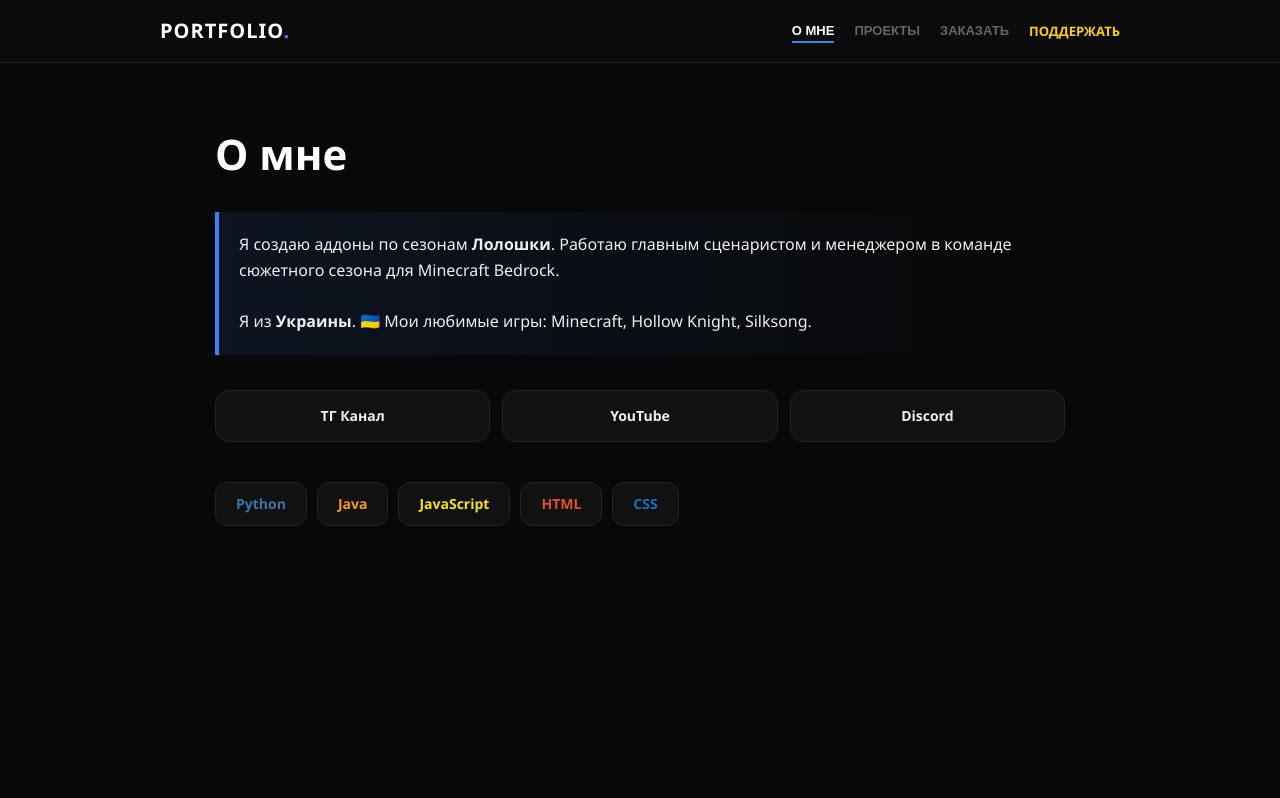
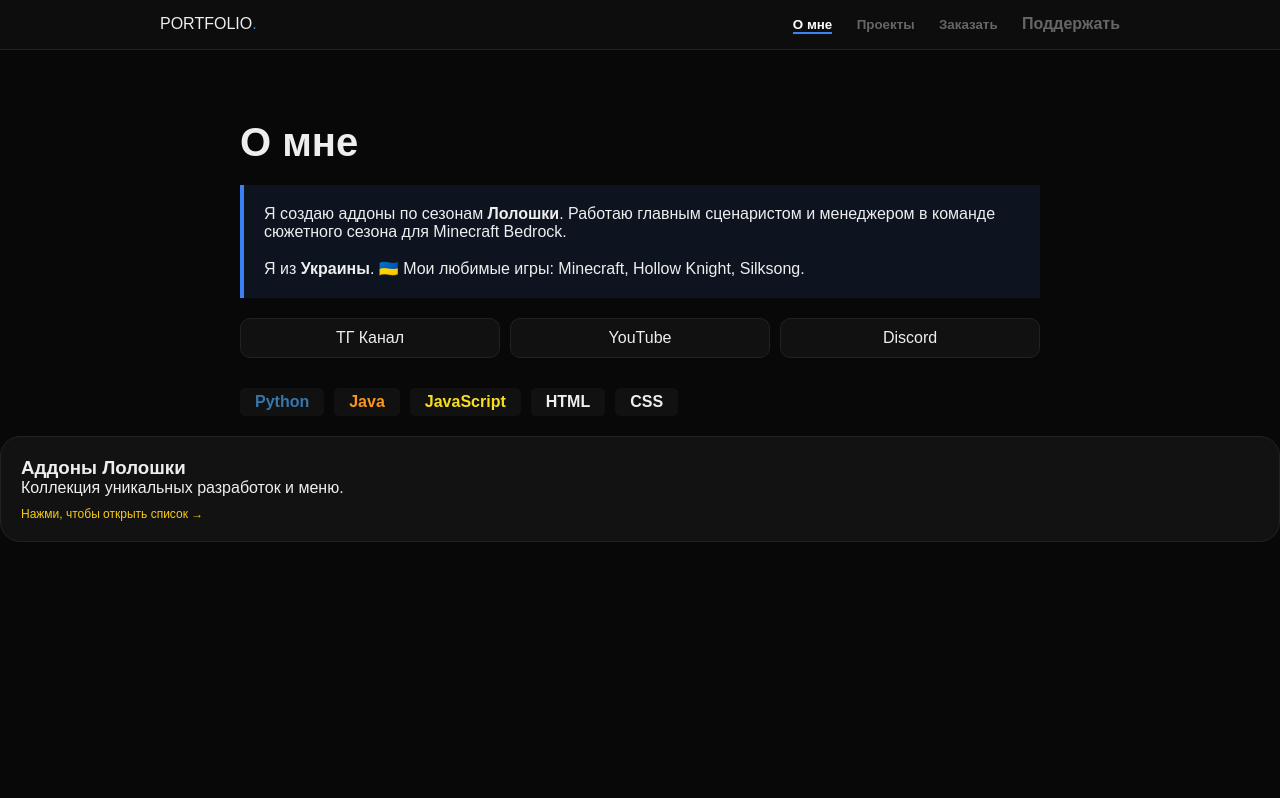
Before and after one commit to timewatcher659/TimeWatcher-portfolio, a plain HTML site: page index.html in a window 1280 px wide. Shown: the top 798 px of the page. Drawn offline with Linux system fonts and the light colour scheme.

Commit message:
Refactor CSS styles for improved consistency

```diff
--- a/style.css
+++ b/style.css
@@ -1,306 +1,34 @@
-/* --- БАЗОВЫЕ НАСТРОЙКИ --- */
-* {
-    margin: 0;
-    padding: 0;
-    box-sizing: border-box;
-    -webkit-tap-highlight-color: transparent;
-}
+* { margin: 0; padding: 0; box-sizing: border-box; }
+body { background-color: #080808; color: #eee; font-family: sans-serif; }
 
-body {
-    background-color: #080808;
-    color: #eeeeee;
-    font-family: 'Segoe UI', system-ui, sans-serif;
-    line-height: 1.6;
-    overflow-x: hidden;
-}
+.navbar { position: fixed; top: 0; width: 100%; background: #0d0d0d; border-bottom: 1px solid #222; padding: 15px 0; z-index: 1000; }
+.nav-container { max-width: 1000px; margin: 0 auto; display: flex; justify-content: space-between; padding: 0 20px; }
+.logo span { color: #3b82f6; }
+.nav-links button, .donate-link-anchor { background: none; border: none; color: #666; margin-left: 20px; cursor: pointer; text-decoration: none; font-weight: bold; }
+.nav-links button.active { color: #fff; border-bottom: 2px solid #3b82f6; }
 
-/* --- НАВИГАЦИЯ --- */
-.navbar {
-    position: fixed;
-    top: 0;
-    width: 100%;
-    background: rgba(13, 13, 13, 0.9);
-    backdrop-filter: blur(15px);
-    border-bottom: 1px solid #222;
-    padding: 15px 0;
-    z-index: 1000;
-}
+.main-content { margin-top: 100px; padding: 20px; display: flex; justify-content: center; }
+.page { display: none; max-width: 800px; width: 100%; }
+.page.active { display: block; }
 
-.nav-container {
-    max-width: 1000px;
-    margin: 0 auto;
-    display: flex;
-    justify-content: space-between;
-    align-items: center;
-    padding: 0 20px;
-}
+.title { font-size: 40px; margin-bottom: 20px; }
+.description-box { border-left: 4px solid #3b82f6; padding: 20px; background: rgba(59, 130, 246, 0.1); margin-bottom: 20px; }
 
-.logo {
-    font-size: 20px;
-    font-weight: 900;
-    color: #fff;
-    letter-spacing: 1px;
-}
-.logo span { color: #3b82f6; }
+.social-links { display: grid; grid-template-columns: repeat(auto-fit, minmax(150px, 1fr)); gap: 10px; margin-bottom: 30px; }
+.social-item { background: #111; border: 1px solid #222; padding: 10px; border-radius: 10px; color: #eee; text-decoration: none; text-align: center; }
 
-.nav-links { display: flex; align-items: center; }
-.nav-links button, .donate-link-anchor {
-    background: none;
-    border: none;
-    color: #666;
-    margin-left: 20px;
-    font-weight: 700;
-    font-size: 13px;
-    cursor: pointer;
-    text-decoration: none;
-    transition: 0.3s;
-    position: relative;
-    text-transform: uppercase;
-}
+.grid { display: grid; grid-template-columns: 1fr 1fr; gap: 20px; }
+.card { background: #121212; border: 1px solid #222; padding: 20px; border-radius: 20px; cursor: pointer; }
+.click-hint { color: #3b82f6; font-size: 12px; margin-top: 10px; display: block; }
 
-.nav-links button.active, .nav-links button:hover { color: #fff; }
-.nav-links button::after, .donate-link-anchor::after {
-    content: '';
-    position: absolute;
-    bottom: -5px;
-    left: 0;
-    width: 0;
-    height: 2px;
-    background: #3b82f6;
-    transition: 0.3s;
-}
-.nav-links button.active::after, .nav-links button:hover::after { width: 100%; }
+.modal { display: none; position: fixed; top: 0; left: 0; width: 100%; height: 100%; background: rgba(0,0,0,0.9); z-index: 2000; justify-content: center; align-items: center; }
+.modal-content { background: #0f0f0f; border: 1px solid #333; padding: 20px; border-radius: 20px; width: 90%; max-width: 450px; position: relative; }
+.close-btn { position: absolute; top: 10px; right: 15px; cursor: pointer; font-size: 24px; }
+.modal-divider { height: 1px; background: #222; margin: 15px 0; }
 
-.donate-link-anchor { color: #facc15 !important; }
-.donate-link-anchor::after { background: #facc15; }
+.addon-list-item { background: #161616; padding: 15px; border-radius: 15px; display: flex; justify-content: space-between; align-items: center; cursor: pointer; margin-bottom: 10px; }
+.contact-button { display: block; background: #3b82f6; color: #fff; padding: 15px; border-radius: 10px; text-align: center; text-decoration: none; margin-top: 10px; }
 
-/* --- ОСНОВНОЙ КОНТЕНТ --- */
-.main-content {
-    margin-top: 100px;
-    padding: 20px;
-    display: flex;
-    justify-content: center;
-    min-height: calc(100vh - 100px);
-}
-
-.page {
-    display: none;
-    max-width: 850px;
-    width: 100%;
-    opacity: 0;
-}
-
-.page.active {
-    display: block;
-    animation: slideIn 0.5s cubic-bezier(0.4, 0, 0.2, 1) forwards;
-}
-
-@keyframes slideIn {
-    from { opacity: 0; transform: translateY(30px); }
-    to { opacity: 1; transform: translateY(0); }
-}
-
-/* --- ТЕКСТОВЫЕ БЛОКИ --- */
-.title {
-    font-size: 42px;
-    margin-bottom: 25px;
-    color: #fff;
-    font-weight: 800;
-}
-
-.description-box {
-    border-left: 4px solid #3b82f6;
-    padding: 20px;
-    background: linear-gradient(90deg, rgba(59, 130, 246, 0.1) 0%, transparent 100%);
-    margin-bottom: 35px;
-    border-radius: 0 15px 15px 0;
-}
-
-/* --- СОЦСЕТИ --- */
-.social-links {
-    display: grid;
-    grid-template-columns: repeat(auto-fit, minmax(160px, 1fr));
-    gap: 12px;
-    margin-bottom: 40px;
-}
-
-.social-item {
-    text-decoration: none;
-    background: #111;
-    border: 1px solid #222;
-    padding: 14px;
-    border-radius: 14px;
-    color: #eee;
-    font-size: 14px;
-    font-weight: 600;
-    text-align: center;
-    transition: 0.3s;
-}
-
-.social-item:hover {
-    transform: translateY(-5px);
-    border-color: #3b82f6;
-    background: #161616;
-}
-
-.ds:hover { color: #5865F2; }
-.yt:hover { color: #FF0000; }
-.tt:hover { color: #ff0050; }
-.tg:hover, .tg-team:hover, .tg-chat:hover { color: #0088cc; }
-
-/* --- КАРТОЧКИ ПРОЕКТОВ --- */
-.grid {
-    display: grid;
-    grid-template-columns: repeat(auto-fit, minmax(280px, 1fr));
-    gap: 20px;
-}
-
-.card {
-    background: #121212;
-    border: 1px solid #222;
-    padding: 30px;
-    border-radius: 24px;
-    transition: 0.4s ease;
-}
-
-.card:hover {
-    border-color: #3b82f6;
-    transform: translateY(-8px);
-    box-shadow: 0 10px 30px rgba(0,0,0,0.5);
-}
-
-.clickable-card { cursor: pointer; border: 1px dashed #444; }
-.clickable-card:hover { border-style: solid; }
-
-.click-hint {
-    display: block;
-    margin-top: 15px;
-    font-size: 12px;
-    font-weight: 800;
-    text-transform: uppercase;
-    letter-spacing: 1px;
-    color: #3b82f6;
-}
-
-/* --- МОДАЛЬНЫЕ ОКНА --- */
-.modal {
-    display: none;
-    position: fixed;
-    z-index: 2000;
-    left: 0; top: 0;
-    width: 100%;
-    height: 100%;
-    background: rgba(0,0,0,0.95);
-    backdrop-filter: blur(12px);
-    justify-content: center;
-    align-items: center;
-    padding: 20px;
-}
-
-.modal-content {
-    background: #0f0f0f;
-    border: 1px solid #333;
-    padding: 30px;
-    border-radius: 28px;
-    width: 100%;
-    max-width: 550px;
-    max-height: 85vh;
-    overflow-y: auto;
-    position: relative;
-    animation: modalPop 0.4s cubic-bezier(0.175, 0.885, 0.32, 1.275);
-}
-
-@keyframes modalPop {
-    from { transform: scale(0.8); opacity: 0; }
-    to { transform: scale(1); opacity: 1; }
-}
-
-.close-btn {
-    position: absolute;
-    top: 20px;
-    right: 25px;
-    font-size: 32px;
-    cursor: pointer;
-    color: #444;
-    transition: 0.3s;
-}
-.close-btn:hover { color: #fff; }
-
-.modal-header h2 { font-size: 24px; color: #fff; margin-bottom: 5px; }
-.modal-divider { height: 1px; background: #222; margin: 20px 0; }
-
-/* --- СПИСОК АДДОНОВ (ВНУТРИ МЕНЮ) --- */
-.addon-list-item {
-    background: #161616;
-    border: 1px solid #222;
-    padding: 18px;
-    border-radius: 18px;
-    margin-bottom: 15px;
-    display: flex;
-    justify-content: space-between;
-    align-items: center;
-    cursor: pointer;
-    transition: 0.3s;
-}
-
-.addon-list-item:hover {
-    background: #1f1f1f;
-    border-color: #3b82f6;
-    transform: translateX(8px);
-}
-
-/* --- КНОПКИ --- */
-.contact-button {
-    display: inline-block;
-    background: #3b82f6;
-    color: #fff;
-    padding: 16px 32px;
-    border-radius: 16px;
-    text-decoration: none;
-    font-weight: 800;
-    transition: 0.3s;
-    border: none;
-    cursor: pointer;
-    text-align: center;
-}
-
-.contact-button:hover {
-    transform: scale(1.02);
-    box-shadow: 0 8px 20px rgba(59, 130, 246, 0.4);
-}
-
-/* --- СКИЛЛЫ --- */
-.status-text { margin-top: 30px; font-size: 13px; color: #555; font-weight: bold; text-transform: uppercase; }
-.skills-container { display: flex; flex-wrap: wrap; gap: 10px; margin-top: 15px; }
-.skill-card {
-    background: #111;
-    border: 1px solid #222;
-    padding: 10px 20px;
-    border-radius: 12px;
-    font-weight: bold;
-    font-size: 14px;
-}
+.skills-container { display: flex; gap: 10px; flex-wrap: wrap; }
+.skill-card { background: #111; padding: 5px 15px; border-radius: 5px; font-weight: bold; }
 .python { color: #3776ab; } .java { color: #f8981d; } .js { color: #f7df1e; }
-.html { color: #e34f26; } .css { color: #1572b6; }
-
-/* --- ЦЕНЫ --- */
-.price-container { display: flex; gap: 12px; justify-content: center; margin-top: 20px; }
-.price-tag {
-    padding: 8px 18px;
-    background: rgba(59, 130, 246, 0.15);
-    color: #3b82f6;
-    border-radius: 10px;
-    font-weight: 900;
-    font-size: 15px;
-}
-.price-tag.stars { background: rgba(250, 204, 21, 0.1); color: #facc15; }
-
-/* --- МОБИЛЬНАЯ АДАПТАЦИЯ --- */
-@media (max-width: 650px) {
-    .nav-container { flex-direction: column; gap: 15px; }
-    .nav-links { flex-wrap: wrap; justify-content: center; }
-    .nav-links button, .donate-link-anchor { margin: 5px 10px; font-size: 11px; }
-    .title { font-size: 32px; }
-    .main-content { margin-top: 140px; }
-    .modal-content { padding: 20px; width: 95%; }
-}
```
